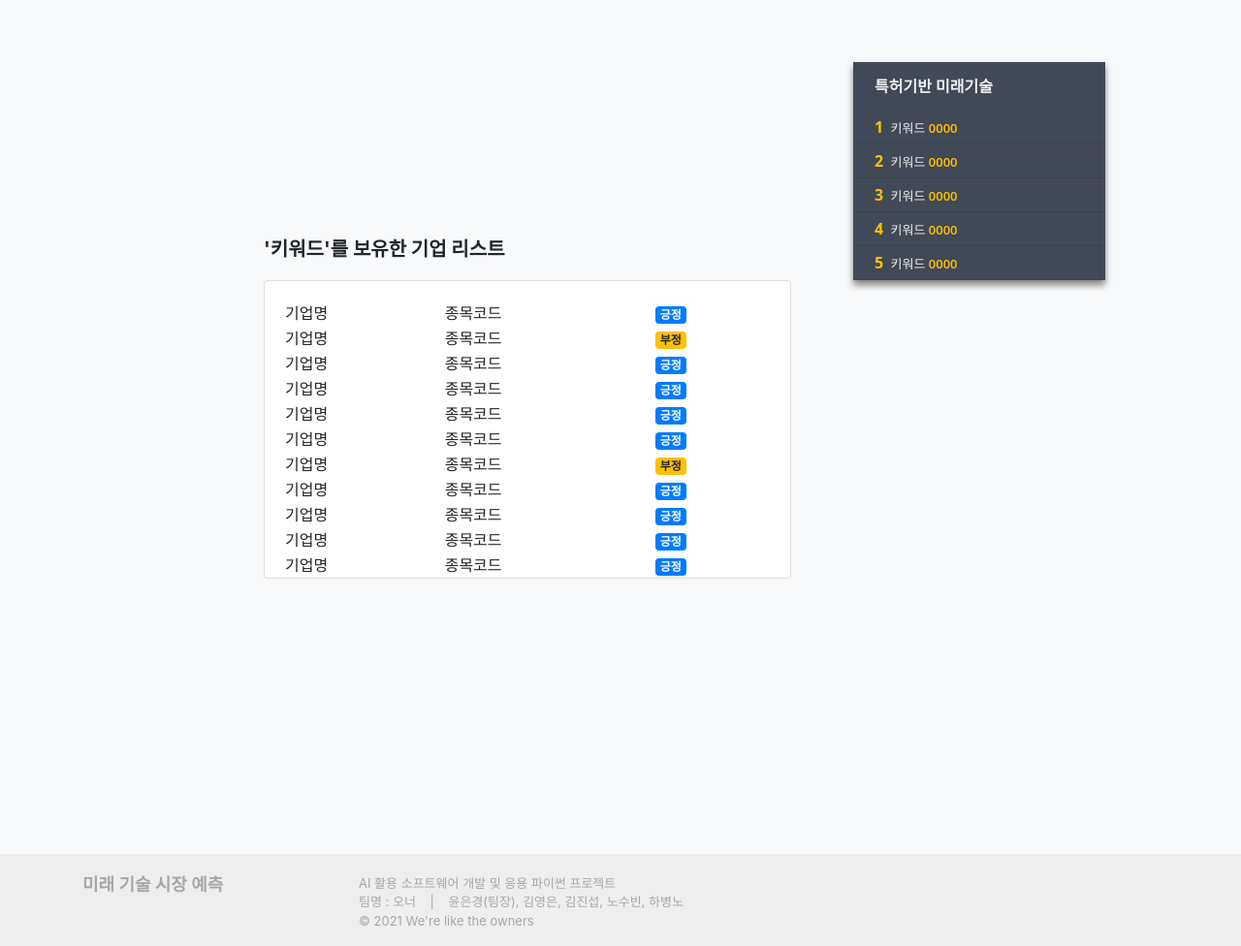
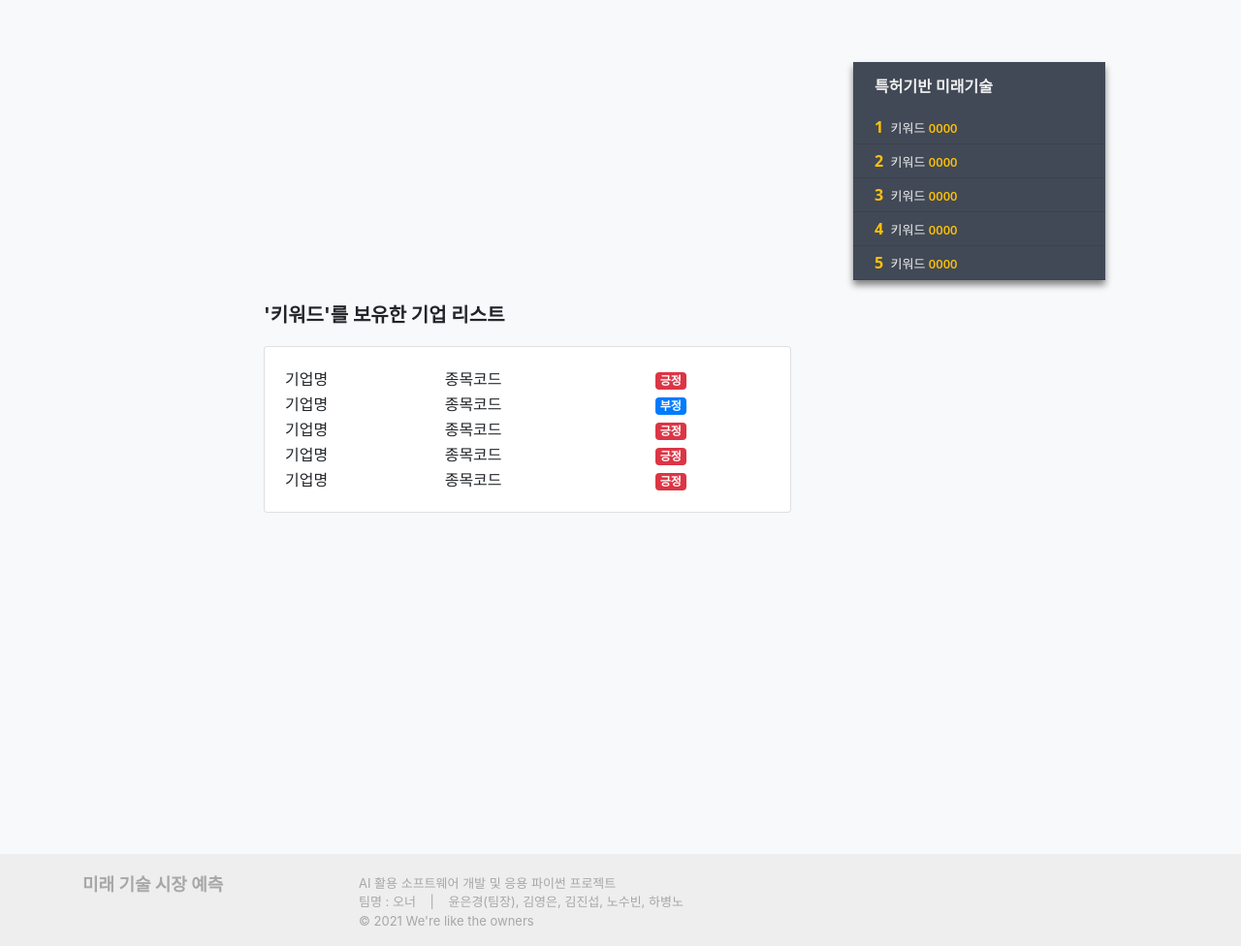
Before and after one commit to EKYoonD/StockHelper, a Django app: template StockWeb/templates/patent.html in a window 1280 px wide. Shown: the part 45-1021 px from the top of the page at 97% size. Run offline with Django 3.2, Linux system fonts and the light colour scheme; the template is opened without the code that fills it, so the values that code supplies are empty; some libraries are stand-ins or nearby versions.

Commit message:
장고 웹 : push 못 한 거

```diff
--- a/StockWeb/templates/patent.html
+++ b/StockWeb/templates/patent.html
@@ -68,127 +68,27 @@
                     <tr>
                         <td>기업명</td>
                         <td>종목코드</td>
-                        <td><span class="badge badge-primary">긍정</span></td>
+                        <td><span class="badge badge-danger">긍정</span></td>
                     </tr>
                     <tr>
                         <td>기업명</td>
                         <td>종목코드</td>
-                        <td><span class="badge badge-warning">부정</span></td>
+                        <td><span class="badge badge-primary">부정</span></td>
                     </tr>
                     <tr>
                         <td>기업명</td>
                         <td>종목코드</td>
-                        <td><span class="badge badge-primary">긍정</span></td>
+                        <td><span class="badge badge-danger">긍정</span></td>
                     </tr>
                     <tr>
                         <td>기업명</td>
                         <td>종목코드</td>
-                        <td><span class="badge badge-primary">긍정</span></td>
+                        <td><span class="badge badge-danger">긍정</span></td>
                     </tr>
                     <tr>
                         <td>기업명</td>
                         <td>종목코드</td>
-                        <td><span class="badge badge-primary">긍정</span></td>
-                    </tr>
-                    <tr>
-                        <td>기업명</td>
-                        <td>종목코드</td>
-                        <td><span class="badge badge-primary">긍정</span></td>
-                    </tr>
-                    <tr>
-                        <td>기업명</td>
-                        <td>종목코드</td>
-                        <td><span class="badge badge-warning">부정</span></td>
-                    </tr>
-                    <tr>
-                        <td>기업명</td>
-                        <td>종목코드</td>
-                        <td><span class="badge badge-primary">긍정</span></td>
-                    </tr>
-                    <tr>
-                        <td>기업명</td>
-                        <td>종목코드</td>
-                        <td><span class="badge badge-primary">긍정</span></td>
-                    </tr>
-                    <tr>
-                        <td>기업명</td>
-                        <td>종목코드</td>
-                        <td><span class="badge badge-primary">긍정</span></td>
-                    </tr>
-                    <tr>
-                        <td>기업명</td>
-                        <td>종목코드</td>
-                        <td><span class="badge badge-primary">긍정</span></td>
-                    </tr>
-                    <tr>
-                        <td>기업명</td>
-                        <td>종목코드</td>
-                        <td><span class="badge badge-warning">부정</span></td>
-                    </tr>
-                    <tr>
-                        <td>기업명</td>
-                        <td>종목코드</td>
-                        <td><span class="badge badge-primary">긍정</span></td>
-                    </tr>
-                    <tr>
-                        <td>기업명</td>
-                        <td>종목코드</td>
-                        <td><span class="badge badge-primary">긍정</span></td>
-                    </tr>
-                    <tr>
-                        <td>기업명</td>
-                        <td>종목코드</td>
-                        <td><span class="badge badge-primary">긍정</span></td>
-                    </tr>
-                    <tr>
-                        <td>기업명</td>
-                        <td>종목코드</td>
-                        <td><span class="badge badge-primary">긍정</span></td>
-                    </tr>
-                    <tr>
-                        <td>기업명</td>
-                        <td>종목코드</td>
-                        <td><span class="badge badge-warning">부정</span></td>
-                    </tr>
-                    <tr>
-                        <td>기업명</td>
-                        <td>종목코드</td>
-                        <td><span class="badge badge-primary">긍정</span></td>
-                    </tr>
-                    <tr>
-                        <td>기업명</td>
-                        <td>종목코드</td>
-                        <td><span class="badge badge-primary">긍정</span></td>
-                    </tr>
-                    <tr>
-                        <td>기업명</td>
-                        <td>종목코드</td>
-                        <td><span class="badge badge-primary">긍정</span></td>
-                    </tr>
-                    <tr>
-                        <td>기업명</td>
-                        <td>종목코드</td>
-                        <td><span class="badge badge-primary">긍정</span></td>
-                    </tr>
-                    <tr>
-                        <td>기업명</td>
-                        <td>종목코드</td>
-                        <td><span class="badge badge-warning">부정</span></td>
-                    </tr>
-                    <tr>
-                        <td>기업명</td>
-                        <td>종목코드</td>
-                        <td><span class="badge badge-primary">긍정</span></td>
-                    </tr>
-                    <tr>
-                        <td>기업명</td>
-                        <td>종목코드</td>
-                        <td><span class="badge badge-primary">긍정</span></td>
-                    </tr>
-                    <tr>
-                        <td>기업명</td>
-                        <td>종목코드</td>
-                        <td><span class="badge badge-primary">긍정</span></td>
+                        <td><span class="badge badge-danger">긍정</span></td>
                     </tr>
                 </table>
             </div>
--- a/StockWeb/urls.py
+++ b/StockWeb/urls.py
@@ -4,4 +4,5 @@ from . import views
 urlpatterns = [
     path('', views.find),
     path('analysis', views.search),
+    path('patent', views.patent),
 ]
--- a/StockWeb/views.py
+++ b/StockWeb/views.py
@@ -6,9 +6,7 @@ def find(request):
     if request.method == "POST":
         return render(request, 'index.html')
     else:
-
         print("GET 입니다")
-
         return render(request, 'index.html')
 
 def search(request):
@@ -17,3 +15,6 @@ def search(request):
     print(model)
 
     return render(request, 'analysis.html')
+
+def patent(request):
+    return render(request, 'patent.html')
```
Also changed, not shown: static/js/index.js (+48 -27 lines).
